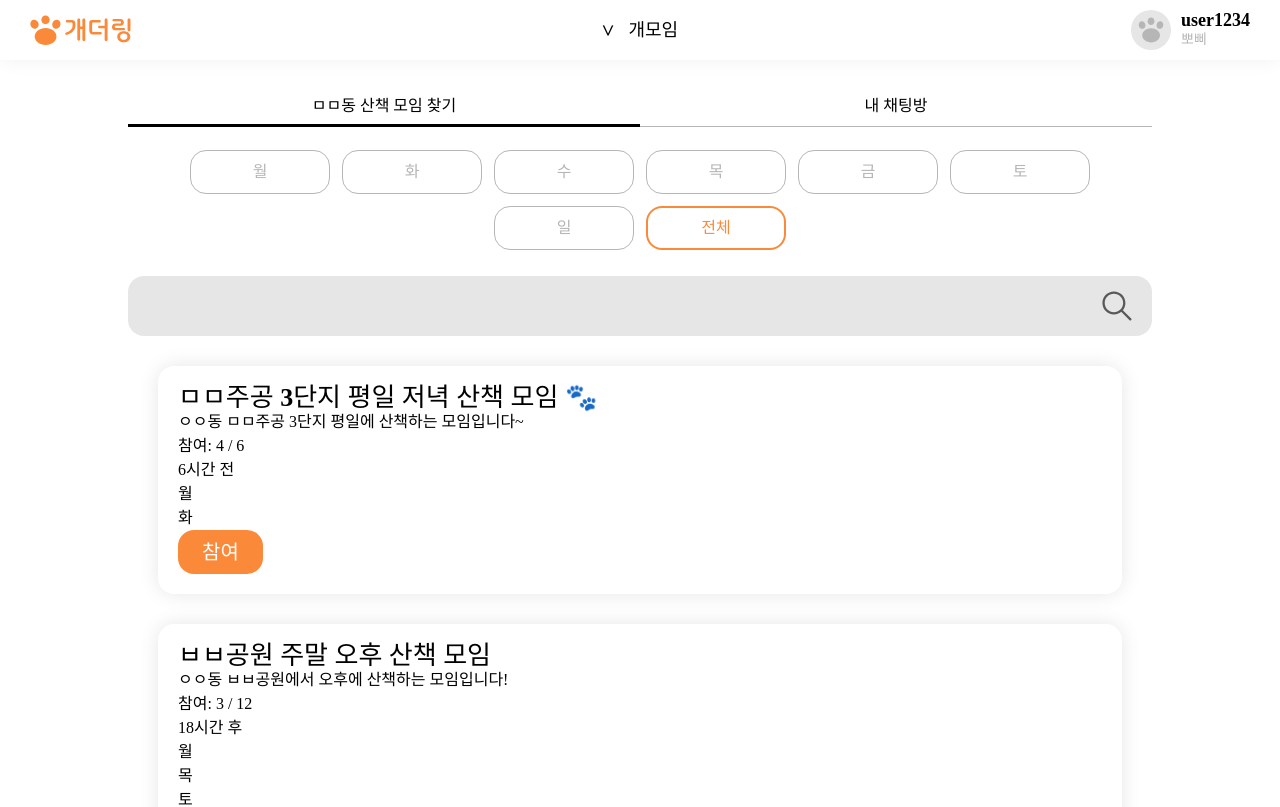
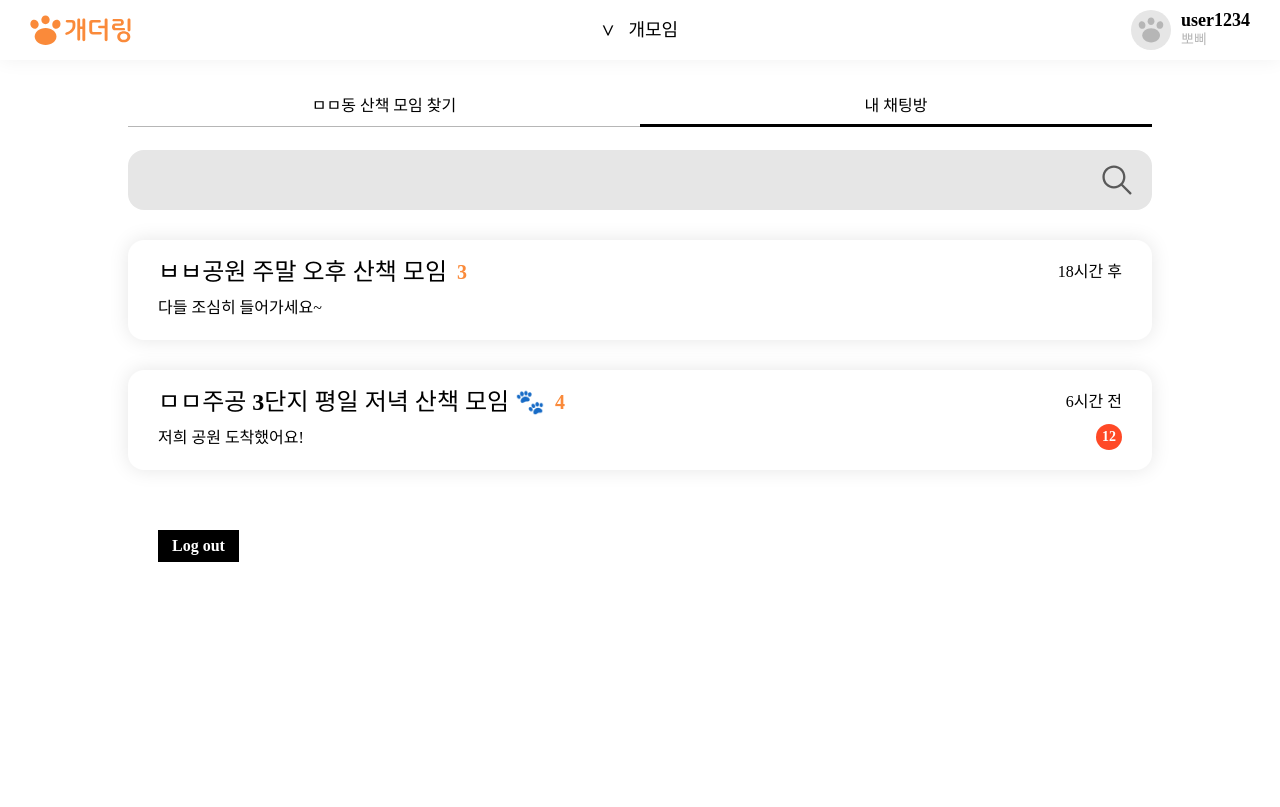
Before and after one commit to Gaethering/Gaethering-Client, a React (Vite) app: page /chat in a window 1280 px wide. Shown: the top 807 px of the page. Built offline with nearby package versions, Linux system fonts and the light colour scheme; sample sign-in values are in the browser's storage; a web font is replaced by a local one.

Commit message:
feat(Chat): MyChatRoom 구현 - MyChatRoom 기본  레이아웃 및 스타일링

```diff
--- a/src/components/Chat/Chat.type.ts
+++ b/src/components/Chat/Chat.type.ts
@@ -7,5 +7,5 @@ export interface ChatRoomInfo {
   lastChatTime: string;
   lastChat: string;
   walkingTime: string[];
-  unReadMesseges: number;
+  unreadMesseges: number;
 }
--- a/src/components/Chat/MyChatRoom.tsx
+++ b/src/components/Chat/MyChatRoom.tsx
@@ -1,11 +1,95 @@
-import React from 'react'
+import React from 'react';
+import { Link } from 'react-router-dom';
+import styled from 'styled-components';
+import useRelativeTime from '../../Hooks/useRelativeTime';
+import { ChatRoomInfo } from './Chat.type';
 
-type Props = {}
-
-function MyChatRoom({}: Props) {
+function MyChatRoom({
+  roomName,
+  roomKey,
+  lastChat,
+  lastChatTime,
+  participants,
+  unreadMesseges,
+}: ChatRoomInfo) {
   return (
-    <div>MyChatRoom</div>
-  )
+    <StyledMyChatRoom>
+      <Link to={roomKey}>
+        <Left>
+          <h2>
+            {roomName} <span>{participants}</span>
+          </h2>
+          <p>{lastChat}</p>
+        </Left>
+        <Right>
+          <p>{useRelativeTime(lastChatTime)}</p>
+          {unreadMesseges ? <Unread>{unreadMesseges}</Unread> : null}
+        </Right>
+      </Link>
+    </StyledMyChatRoom>
+  );
 }
 
-export default MyChatRoom
+export default MyChatRoom;
+
+const StyledMyChatRoom = styled.div`
+  a {
+    display: flex;
+    justify-content: space-between;
+
+    margin: 3rem 0;
+    padding: 2rem 3rem;
+
+    height: 6rem;
+
+    background-color: ${({ theme: { color } }) => color.white};
+    border-radius: 1.6rem;
+    box-shadow: 0 0 2rem 0 rgba(0, 0, 0, 0.1);
+
+    text-decoration: none;
+    font-style: normal;
+  }
+`;
+
+const Left = styled.div`
+  display: flex;
+  flex-direction: column;
+  align-items: flex-start;
+  justify-content: space-between;
+
+  h2 {
+    display: flex;
+    align-items: center;
+    font-size: 2.4rem;
+    span {
+      margin-left: 1rem;
+
+      color: ${({ theme: { color } }) => color.main};
+      font-size: 2rem;
+      font-weight: 600;
+    }
+  }
+`;
+
+const Right = styled.div`
+  display: flex;
+  flex-direction: column;
+  align-items: flex-end;
+  justify-content: space-between;
+`;
+
+const Unread = styled.div`
+  display: flex;
+  align-items: center;
+  justify-content: center;
+
+  width: 2.6rem;
+  height: 2.6rem;
+
+  font-size: 1.4rem;
+  font-weight: 600;
+  color: ${({ theme: { color } }) => color.white};
+
+  border-radius: 100%;
+  background-color: ${({ theme: { color } }) => color.redPoint};
+`;
--- a/src/components/Chat/MyChatRoomList.tsx
+++ b/src/components/Chat/MyChatRoomList.tsx
@@ -1,11 +1,18 @@
-import React from 'react'
+import { mockChatRoom } from '../../mocks/mockChatRooms';
+import MyChatRoom from './MyChatRoom';
 
-type Props = {}
+// type Props = {}
 
-function MyChatRoomList({}: Props) {
+function MyChatRoomList() {
   return (
-    <div>MyChatRoomList</div>
-  )
+    <div>
+      {mockChatRoom
+        .sort((x, y) => parseInt(y.lastChatTime) - parseInt(x.lastChatTime))
+        .map((elem) => (
+          <MyChatRoom {...elem} key={elem.roomKey} />
+        ))}
+    </div>
+  );
 }
 
-export default MyChatRoomList
+export default MyChatRoomList;
--- a/src/components/Chat/MyChatSection.tsx
+++ b/src/components/Chat/MyChatSection.tsx
@@ -2,9 +2,9 @@ import React from 'react';
 import ChatSearchBar from './ChatSearchBar';
 import MyChatRoomList from './MyChatRoomList';
 
-type Props = {};
+// type Props = {};
 
-function MyChatSection({}: Props) {
+function MyChatSection() {
   return (
     <section>
       <ChatSearchBar />
--- a/src/mocks/mockChatRooms.ts
+++ b/src/mocks/mockChatRooms.ts
@@ -10,7 +10,7 @@ export const mockChatRoom: ChatRoomInfo[] = [
     participants: 4,
     roomKey: '3a8cb1',
     walkingTime: ['월', '화'],
-    unReadMesseges: 12,
+    unreadMesseges: 12,
   },
   {
     roomName: 'ㅂㅂ공원 주말 오후 산책 모임',
@@ -21,6 +21,6 @@ export const mockChatRoom: ChatRoomInfo[] = [
     participants: 3,
     roomKey: 'efadc2',
     walkingTime: ['월', '목', '토'],
-    unReadMesseges: 0,
+    unreadMesseges: 0,
   },
 ];
--- a/src/pages/Chat.tsx
+++ b/src/pages/Chat.tsx
@@ -6,7 +6,7 @@ import MyChatSection from '../components/Chat/MyChatSection';
 export type ChatState = 'findChat' | 'myChat';
 
 function Chat() {
-  const [chatState, setChatState] = useState<ChatState>('findChat');
+  const [chatState, setChatState] = useState<ChatState>('myChat');
   return (
     <div>
       <ChatNav chatState={chatState} setChatState={setChatState} />
--- a/src/themes/theme.ts
+++ b/src/themes/theme.ts
@@ -6,7 +6,7 @@ const main: DefaultTheme = {
     black: '#000000',
     white: '#ffffff',
     yellow: '#FDE404',
-    redPint: '#FF4926',
+    redPoint: '#FF4926',
     gray1: '#595959',
     gray2: '#B6B6B6',
     gray3: '#E6E6E6',
@@ -24,7 +24,7 @@ declare module 'styled-components' {
       black: string;
       white: string;
       yellow: string;
-      redPint: string;
+      redPoint: string;
       gray1: string;
       gray2: string;
       gray3: string;
```
